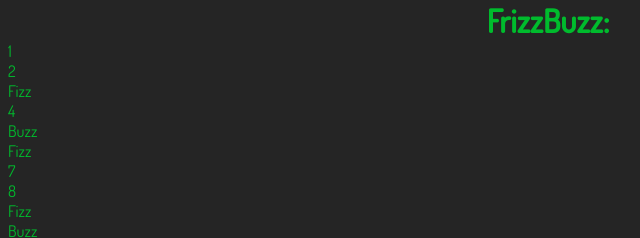
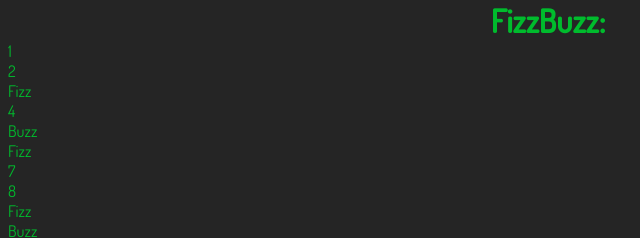
Before and after one commit to a-benvenuti/js-fizzbuzz, a plain HTML site: page index.html in a window 1280 px wide. Shown: the top 238 px of the page, 92-732 px from the left. Drawn offline with Linux system fonts and the light colour scheme.

Commit message:
Corretto nome dell'h1

```diff
--- a/index.html
+++ b/index.html
@@ -11,12 +11,12 @@
   <!-- css -->
   <link rel="stylesheet" href="css/style.css">
   <!-- /css -->
-  <title>FrizzBuzz</title>
+  <title>FizzBuzz</title>
 </head>
 <body>
 
 
-<h1>FrizzBuzz:</h1>
+<h1>FizzBuzz:</h1>
 <ul id="lista_array">
 
 </ul>
```
